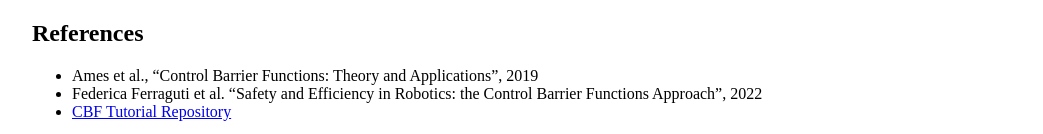
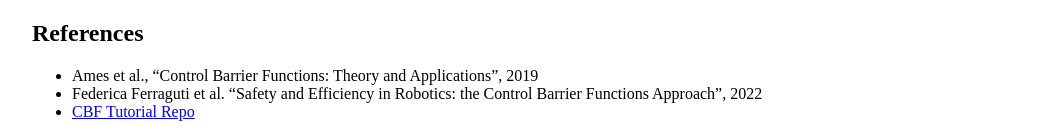
Before and after one commit to sof-danny/sof-danny.github.io, a Jekyll site: the page built from projects/px4-cbf.md, in a window 1280 px wide and 900 px high, scrolled down 3300 px. Shown: the part 763-897 px from the top of the window, without its empty margins (118-1161 px from the left). Built offline with Jekyll 4.4.1, drawn with Linux system fonts in a browser that asks for light colours.

Commit message:
path fixes

```diff
--- a/projects/px4-cbf.md
+++ b/projects/px4-cbf.md
@@ -194,4 +194,4 @@
 ## References
 - Ames et al., "Control Barrier Functions: Theory and Applications", 2019
 - Federica Ferraguti et al. "Safety and Efficiency in Robotics: the Control Barrier Functions Approach", 2022
-- [CBF Tutorial Repository](resource/cbf/code/)
+- [CBF Tutorial Repo](https://github.com/sof-danny/px4-ros2-cbf-safety-filter/resource/cbf/code/)
```
